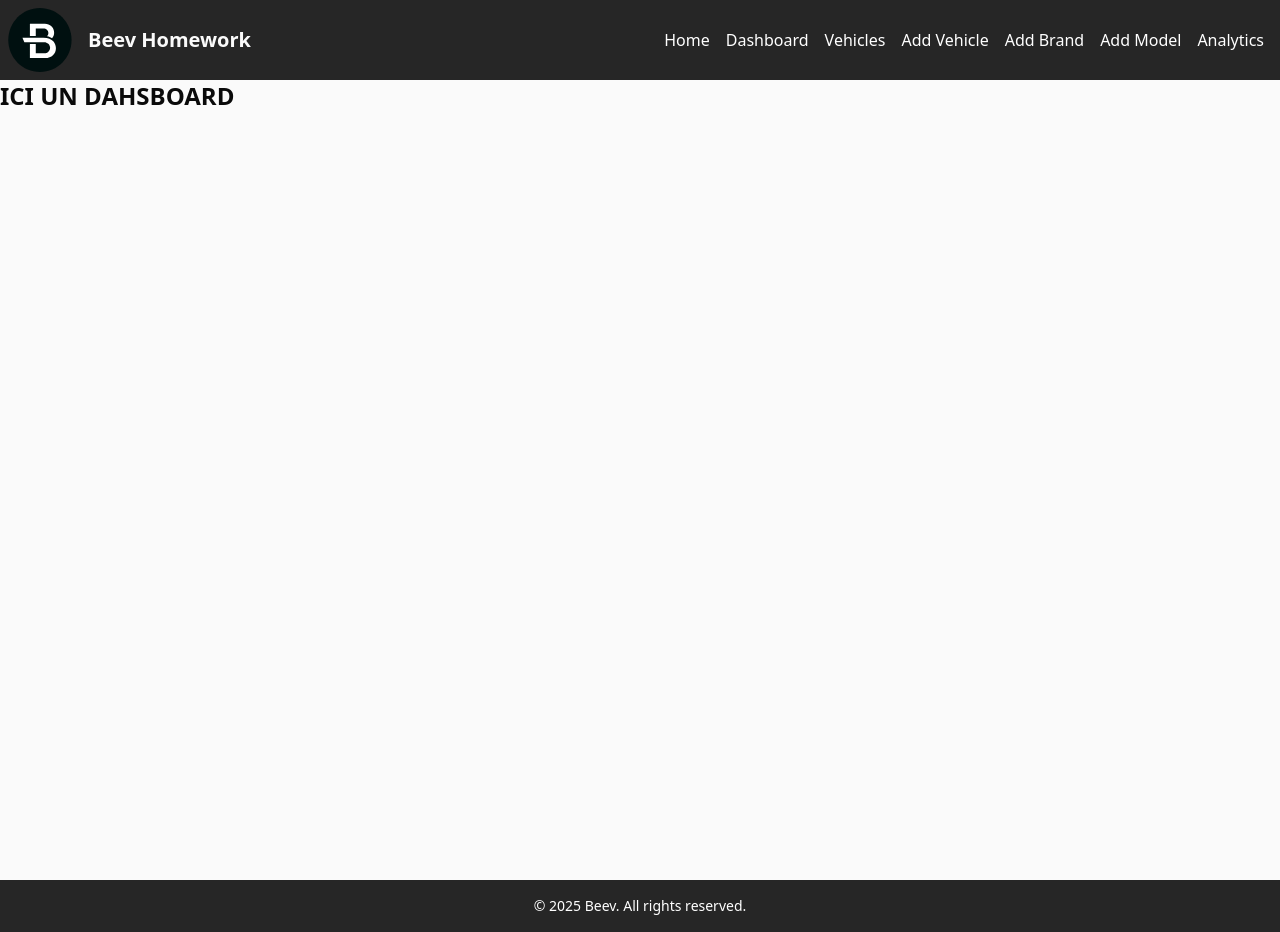
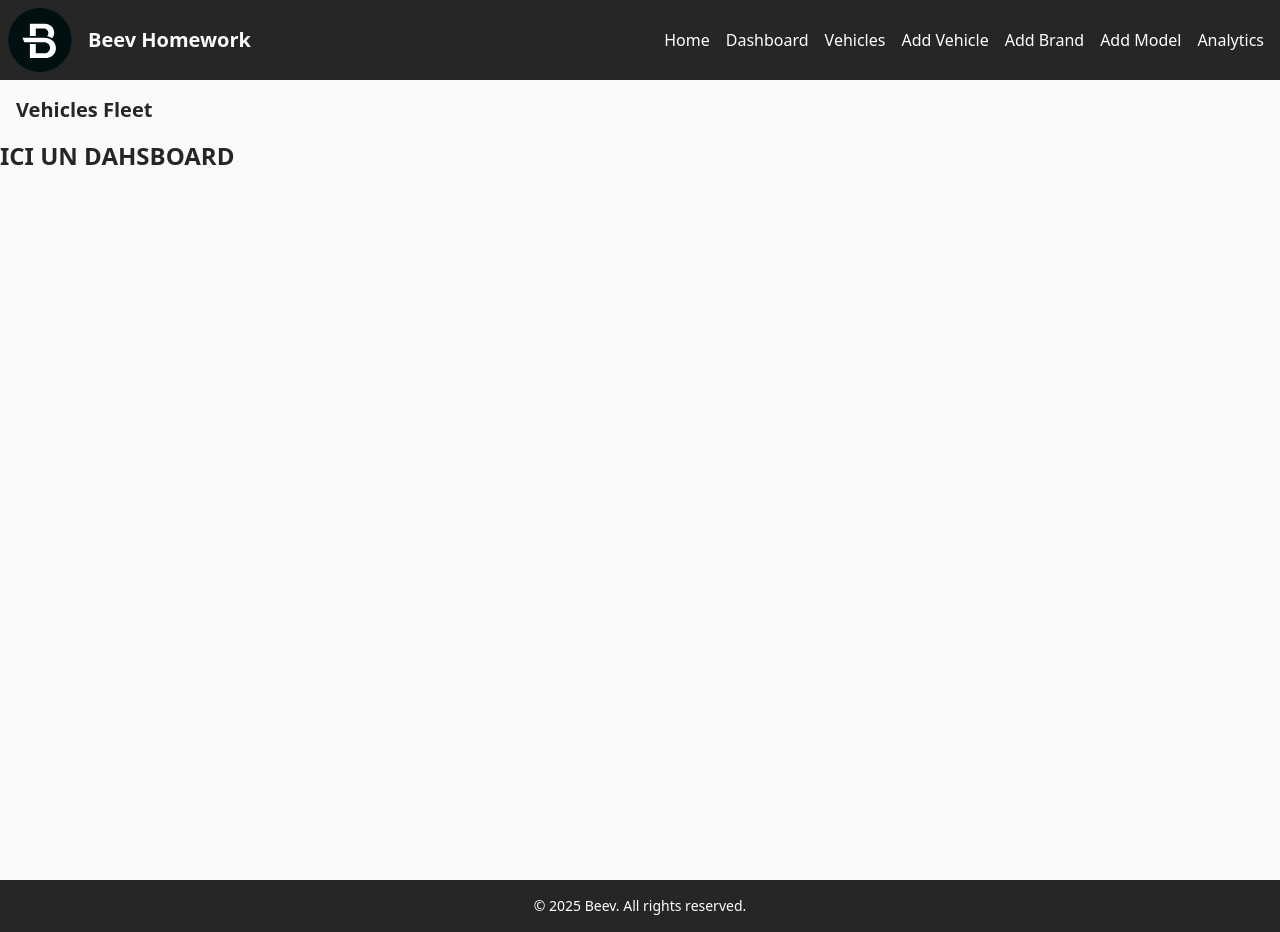
Before and after one commit to s-gardette/beev-homework-simon-gardette, a React (Vite) app in the folder frontend/: page /vehicles in a window 1280 px wide. Built offline with nearby package versions, Linux system fonts and the light colour scheme.

Commit message:
feat: Implement minimal PageContext for dynamic headings

```diff
--- a/frontend/src/components/layout/Layout.tsx
+++ b/frontend/src/components/layout/Layout.tsx
@@ -1,15 +1,29 @@
 import { Outlet } from "react-router";
 import { Header } from "./Header";
 import { Footer } from "./Footer";
+import { PageProvider, usePageContext } from "./PageContext.tsx";
 
-export function Layout() {
+function LayoutContent() {
+    const { heading } = usePageContext();
+
     return (
         <div className="layout dark">
             <Header />
-            <main className="dark:bg-primary dark:bg-text-white relative min-h-screen">
+            <main className="bg-primary text-secondary relative min-h-screen">
+                {heading ? (
+                    <h1 className="p-4 text-xl font-semibold">{heading}</h1>
+                ) : null}
                 <Outlet />
             </main>
             <Footer />
         </div>
     );
 }
+
+export function Layout() {
+    return (
+        <PageProvider>
+            <LayoutContent />
+        </PageProvider>
+    );
+}
--- /dev/null
+++ b/frontend/src/components/layout/PageContext.tsx
@@ -0,0 +1,33 @@
+/* eslint-disable react-refresh/only-export-components */
+import { createContext, useContext, useState, ReactNode } from "react";
+
+type PageContextType = {
+    heading: string;
+    setHeading: (h: string) => void;
+};
+
+const PageHeadingContext = createContext<PageContextType | undefined>(
+    undefined
+);
+
+export function PageProvider({ children }: { children: ReactNode }) {
+    const [heading, setHeading] = useState("");
+
+    return (
+        <PageHeadingContext.Provider value={{ heading, setHeading }}>
+            {children}
+        </PageHeadingContext.Provider>
+    );
+}
+
+export function usePageContext() {
+    const ctx = useContext(PageHeadingContext);
+    if (!ctx) {
+        throw new Error(
+            "usePageContext must be used within a PageContextProvider"
+        );
+    }
+    return ctx;
+}
+
+export default PageHeadingContext;
--- /dev/null
+++ b/frontend/src/components/ui/headings.tsx
@@ -0,0 +1,79 @@
+import * as React from "react";
+import { cva, type VariantProps } from "class-variance-authority";
+import { cn } from "@/lib/utils";
+
+const headingVariants = cva(
+    "text-foreground font-heading font-bold tracking-tight",
+    {
+        variants: {
+            variant: {
+                h1: "text-4xl leading-tight md:text-5xl lg:text-6xl",
+                h2: "text-3xl leading-tight md:text-4xl lg:text-5xl",
+                h3: "text-2xl leading-tight md:text-3xl lg:text-4xl",
+                h4: "text-xl leading-tight md:text-2xl lg:text-3xl",
+                h5: "text-lg leading-tight md:text-xl lg:text-2xl",
+                h6: "text-base leading-tight md:text-lg lg:text-xl",
+                display:
+                    "text-5xl leading-tight md:text-6xl lg:text-7xl xl:text-8xl",
+                hero: "text-4xl leading-tight md:text-5xl lg:text-6xl xl:text-7xl",
+            },
+            weight: {
+                light: "font-light",
+                normal: "font-normal",
+                medium: "font-medium",
+                semibold: "font-semibold",
+                bold: "font-bold",
+                extrabold: "font-extrabold",
+                black: "font-black",
+            },
+            align: {
+                left: "text-left",
+                center: "text-center",
+                right: "text-right",
+            },
+            spacing: {
+                normal: "tracking-normal",
+                tight: "tracking-tight",
+                tighter: "tracking-tighter",
+                wide: "tracking-wide",
+                wider: "tracking-wider",
+            },
+        },
+        defaultVariants: {
+            variant: "h1",
+            weight: "bold",
+            align: "left",
+            spacing: "tight",
+        },
+    }
+);
+
+export interface HeadingProps
+    extends React.HTMLAttributes<HTMLHeadingElement>,
+        VariantProps<typeof headingVariants> {
+    as?: "h1" | "h2" | "h3" | "h4" | "h5" | "h6" | "div" | "span";
+}
+
+const Heading = React.forwardRef<HTMLHeadingElement, HeadingProps>(
+    ({ className, variant, weight, align, spacing, as, ...props }, ref) => {
+        // Determine the HTML element to render
+        const Component =
+            as ||
+            (variant === "display" || variant === "hero" ? "h1" : variant) ||
+            "h1";
+
+        // Generate the variant classes
+        const variantClasses = headingVariants({
+            variant,
+            weight,
+            align,
+            spacing,
+        });
+        const finalClasses = cn(variantClasses, className);
+
+        return <Component className={finalClasses} ref={ref} {...props} />;
+    }
+);
+Heading.displayName = "Heading";
+
+export { Heading, headingVariants };
--- a/frontend/src/pages/analytics.tsx
+++ b/frontend/src/pages/analytics.tsx
@@ -1,3 +1,13 @@
+import { useEffect } from "react";
+import { usePageContext } from "../components/layout/PageContext.tsx";
+
 export function Analytics() {
-    return <h1 className="text-2xl font-bold">ICI DES STATS</h1>;
+    const { setHeading } = usePageContext();
+
+    useEffect(() => {
+        setHeading("Analytics");
+        return () => setHeading("");
+    }, [setHeading]);
+
+    return <h2 className="text-2xl font-bold">ICI DES STATS</h2>;
 }
--- a/frontend/src/pages/brand-add.tsx
+++ b/frontend/src/pages/brand-add.tsx
@@ -1,4 +1,13 @@
+import { useEffect } from "react";
+import { usePageContext } from "../components/layout/PageContext.tsx";
+
 export function BrandAdd() {
+    const { setHeading } = usePageContext();
+
+    useEffect(() => {
+        setHeading("Add a Brand");
+        return () => setHeading("");
+    }, [setHeading]);
     return (
         <h1 className="text-2xl font-bold">
             ICI UN FORMULAIRE POUR AJOUTER UNE MARQUE
--- a/frontend/src/pages/dashboard.tsx
+++ b/frontend/src/pages/dashboard.tsx
@@ -1,3 +1,13 @@
+import { useEffect } from "react";
+import { usePageContext } from "@/components/layout/PageContext";
+
 export function Dashboard() {
-    return <h1 className="text-2xl font-bold">ICI UN DAHSBOARD</h1>;
+    const { setHeading } = usePageContext();
+
+    useEffect(() => {
+        setHeading("Analytics");
+        return () => setHeading("");
+    }, [setHeading]);
+
+    return <div className="dashboard dark"></div>;
 }
--- a/frontend/src/pages/model-add.tsx
+++ b/frontend/src/pages/model-add.tsx
@@ -1,4 +1,13 @@
+import { useEffect } from "react";
+import { usePageContext } from "../components/layout/PageContext.tsx";
+
 export function ModelAdd() {
+    const { setHeading } = usePageContext();
+
+    useEffect(() => {
+        setHeading("Add a Vehicle Model");
+        return () => setHeading("");
+    }, [setHeading]);
     return (
         <h1 className="text-2xl font-bold">
             ICI UN FORMULAIRE POUR AJOUTER UN Modèle de Véhicule
--- a/frontend/src/pages/vehicle-add.tsx
+++ b/frontend/src/pages/vehicle-add.tsx
@@ -1,4 +1,13 @@
+import { useEffect } from "react";
+import { usePageContext } from "../components/layout/PageContext.tsx";
+
 export function VehicleAdd() {
+    const { setHeading } = usePageContext();
+
+    useEffect(() => {
+        setHeading("Add a Vehicle");
+        return () => setHeading("");
+    }, [setHeading]);
     return (
         <h1 className="text-2xl font-bold">
             ICI UN FORMULAIRE POUR AJOUTER UN VEHICULE
--- a/frontend/src/pages/vehicles.tsx
+++ b/frontend/src/pages/vehicles.tsx
@@ -1,3 +1,12 @@
+import { useEffect } from "react";
+import { usePageContext } from "../components/layout/PageContext.tsx";
+
 export function Vehicles() {
+    const { setHeading } = usePageContext();
+
+    useEffect(() => {
+        setHeading("Vehicles Fleet");
+        return () => setHeading("");
+    }, [setHeading]);
     return <h1 className="text-2xl font-bold">ICI UN DAHSBOARD</h1>;
 }
```
